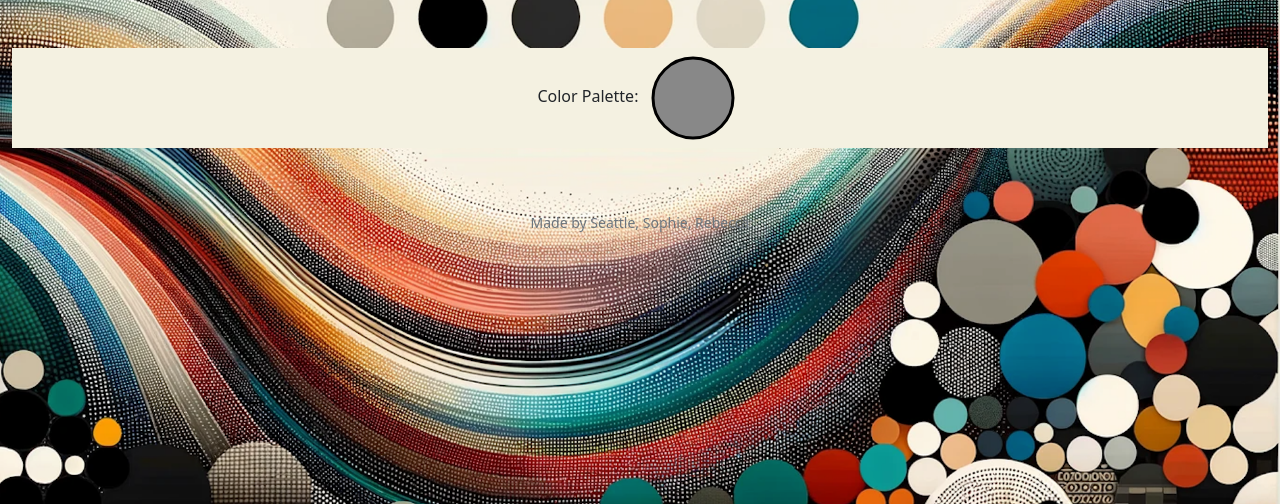
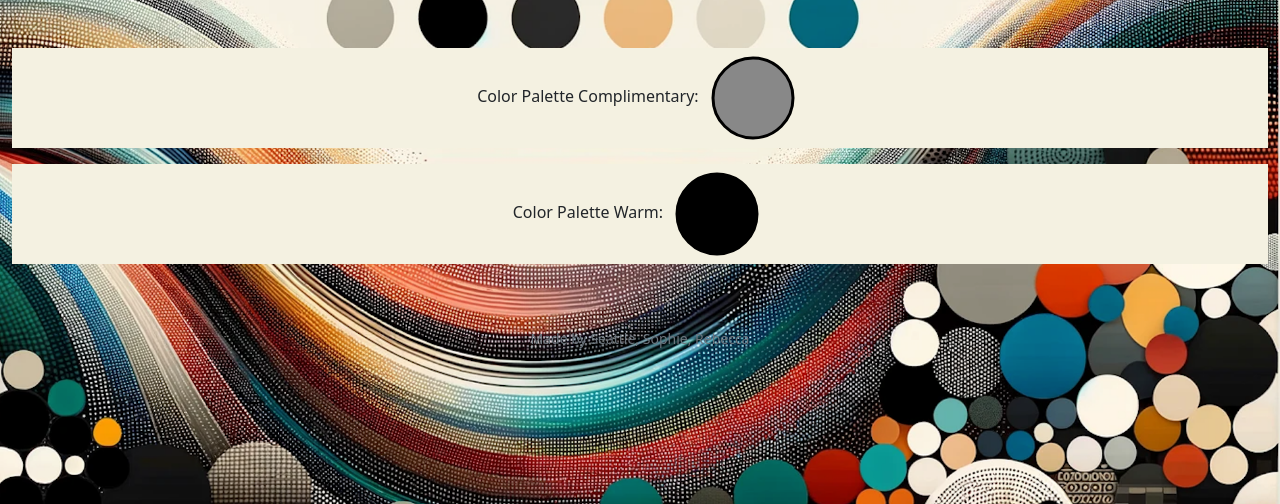
Before and after one commit to sophie-d-cs/Final, a Flask app: template ColorPicker/templates/colorPalette.html in a window 1280 px wide. Shown: the part 76-580 px from the top of the page. Run offline with Flask 3, Linux system fonts and the light colour scheme; the template is opened without the code that fills it: most values are stand-ins (such as "Sample title", 1, 10 or a date in 2020); some libraries are stand-ins or nearby versions.

Commit message:
warm color palette

```diff
--- a/ColorPicker/app.py
+++ b/ColorPicker/app.py
@@ -48,32 +48,62 @@ def colorPick():
         green = int(color[3:5], 16)
         blue = int(color[5:7], 16)
 
-        #get complementary colors
+        #get complementary colors, create complimentary color
         r, g, b = int(255-red), int(255-green), int(255-blue)  # your RGB values
         comp = "#{:02x}{:02x}{:02x}".format(r, g, b)
 
-
-        #change them as ints
+        #calculate new rgbs
         new_red =255-int(red/2)
         new_green = 255-int(green/2)
         new_blue = 255-int(blue/2)
 
-        #convert rgb to hex
+        #convert new rgb to hex, create new vals
         r, g, b = int(round(new_red)), int(round(new_green)), int(round(new_blue))  # your RGB values
         color_3 = "#{:02x}{:02x}{:02x}".format(r, g, b)
 
-        #get complementary colors again
+        #get complementary colors again of new rgbs
         r, g, b = int(255-round(new_red)), int(255-round(new_green)), int(255-round(new_blue))  # your RGB values
         comp2 = "#{:02x}{:02x}{:02x}".format(r, g, b)
 
         global colors
         colors = [color, comp, color_3, comp2]
+
+        #warm colors
+        if red*1.5 >255:
+            red = 255
+        else:
+            red = 1.5*red
+
+        green = green*.75
+        blue = blue*.75
+
+        r, g, b = int(red), int(green), int(blue) # your RGB values
+        color_1_red = "#{:02x}{:02x}{:02x}".format(r, g, b)
+
+        #get complementary colors, create complimentary color
+        r, g, b = int(255-red), int(255-green), int(255-blue)  # your RGB values
+        color_2_red = "#{:02x}{:02x}{:02x}".format(r, g, b)
+        new_red_2 = round(255-red/2)
+        new_green_2 = round(255-green/2)
+        new_blue_2 = round(255-blue/2)
+
+        #convert new rgb to hex, create new vals
+        r, g, b = int(new_red_2), int(new_green_2), int(new_blue_2)  # your RGB values
+        color_3_red = "#{:02x}{:02x}{:02x}".format(r, g, b)
+
+        #get complementary colors again of new rgbs
+        r, g, b = int(255-new_red_2), int(255-round(new_green_2)), int(255-round(new_blue_2))  # your RGB values
+        color_4_red = "#{:02x}{:02x}{:02x}".format(r, g, b)
+        global reds
+        reds = [color_1_red, color_2_red, color_3_red, color_4_red]
+
+
         return redirect("/colorPalette")
 
 @app.route("/colorPalette")
 @login_required
 def colorPalette():
-    return render_template('colorPalette.html', colors = colors)
+    return render_template('colorPalette.html', colors = colors, reds = reds)
 
 
 @app.route("/", methods=["GET", "POST"])
--- a/ColorPicker/templates/colorPalette.html
+++ b/ColorPicker/templates/colorPalette.html
@@ -7,7 +7,7 @@
     <!-- make sure that url up top matches html page -->
     <form action="/colorPalette" method="post">
         <div class="mb-3">
-            <label for="colorpicker">Color Palette:</label>
+            <label for="colorpicker">Color Palette Complimentary:</label>
 
         {% for color in colors %}
         <svg height="100" width="100">
@@ -15,5 +15,14 @@
           </svg>
         {% endfor %}
     </div>
+    <div class="mb-3">
+        <label for="colorpicker">Color Palette Warm:</label>
+
+    {% for red in reds %}
+    <svg height="100" width="100">
+        <circle cx="50" cy="50" r="40" stroke="black" stroke-width="3" fill="{{red}}" />
+      </svg>
+    {% endfor %}
+</div>
     </form>
 {% endblock %}
```
Also changed, not shown: ColorPicker/finance.db, 2 other files.
